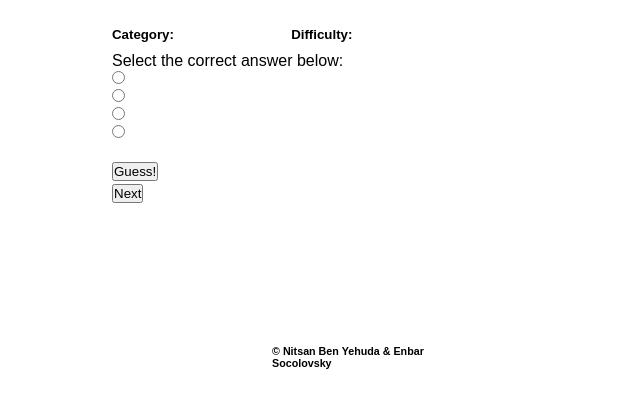
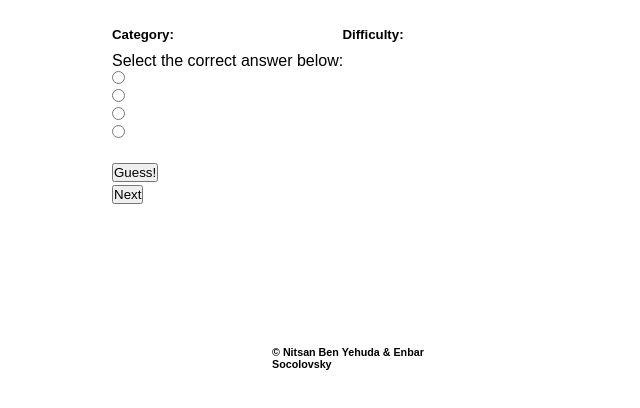
Before and after one commit to Quizzi-Project/Quizzi, a website: page quizzi-client-side/index.html in a window 1280 px wide. Shown: the part 70-478 px from the top of the page, without its empty margins (272-912 px from the left). Drawn offline with Linux system fonts and the light colour scheme; no server answers; a web font is replaced by a local one.

Commit message:
css- width of buttons & preliminary updated

```diff
--- a/quizzi-client-side/css/style.css
+++ b/quizzi-client-side/css/style.css
@@ -32,7 +32,7 @@ header > h1{
 }
 
 #preliminary div{
-    width: 35%;
+    width: 45%;
     justify-content: space-between;
     flex-direction: row;
 }
@@ -59,9 +59,8 @@ header > h1{
 }
 
 .buttons{
-    width: 25%;
+    width: 30%;
     margin-top: 7%;
-    /* border: 2px solid green; */
 }
 
 .buttons > div{
```
